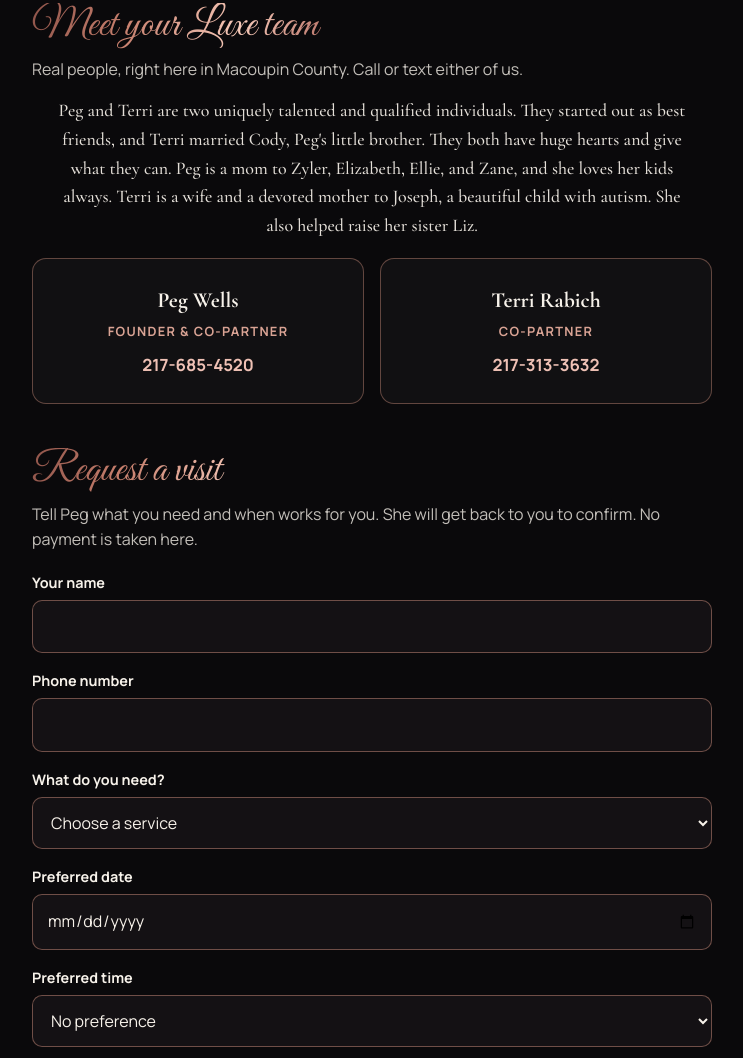
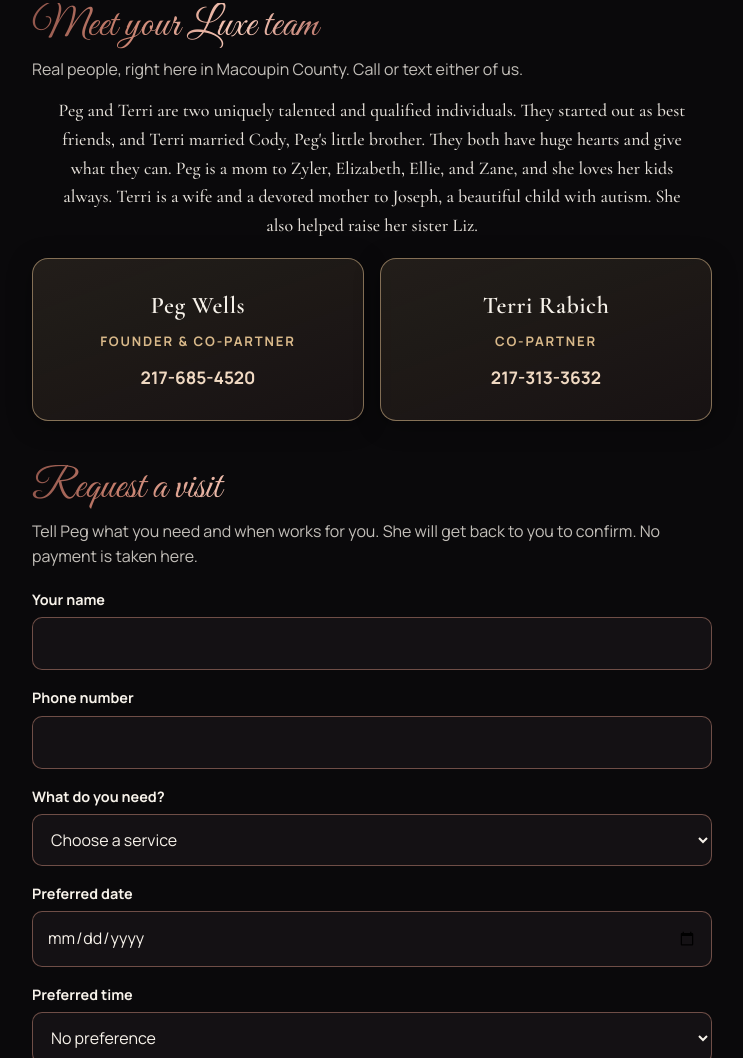
Before and after one commit to pnjwelz-dev/Luxecleanco, a plain HTML site: page clients/index.html in a window 1280 px wide. Shown: the part 8656-9714 px from the top of the page, without its empty margins (268-1011 px from the left). Drawn offline with nearby package versions, Linux system fonts and the light colour scheme.

Commit message:
Luxe client app: luxury cashmere rose-gold champagne look

```diff
--- a/clients/index.html
+++ b/clients/index.html
@@ -9,9 +9,9 @@
 <link rel="preconnect" href="https://fonts.gstatic.com" crossorigin>
 <link href="https://fonts.googleapis.com/css2?family=Great+Vibes&family=Cormorant+Garamond:ital,wght@0,500;0,600;0,700;1,500&family=Manrope:wght@400;500;600;700&display=swap" rel="stylesheet">
 <style>
-  :root{--ivory:#F7F2EA;--rose:#C98C7A;--blush:#E6CFCB;--rose-metal:linear-gradient(105deg,#8f544a 0%,#c77f6d 14%,#f6c9b9 31%,#a65a50 48%,#f2b9a7 64%,#7e403b 80%,#d79683 100%)}
+  :root{--ivory:#F7F2EA;--rose:#C98C7A;--blush:#E6CFCB;--champagne:#D9B98A;--champagne-soft:#E8D5B0;--rose-metal:linear-gradient(105deg,#8f544a 0%,#c77f6d 14%,#f6c9b9 31%,#a65a50 48%,#f2b9a7 64%,#7e403b 80%,#d79683 100%)}
   *{box-sizing:border-box}
-  body{margin:0;background:#0a090b;color:var(--ivory);font-family:Manrope,system-ui,sans-serif;font-size:16px;line-height:1.6}
+  body{margin:0;background:radial-gradient(1200px 600px at 50% -10%,rgba(217,185,138,.14),transparent 60%),radial-gradient(900px 500px at 50% 110%,rgba(201,140,122,.10),transparent 60%),#0a090b;color:var(--ivory);font-family:Manrope,system-ui,sans-serif;font-size:16px;line-height:1.6}
   a{color:inherit}
   .wrap{max-width:720px;margin:0 auto;padding:0 20px 64px}
   header{text-align:center;padding:34px 20px 10px}
@@ -35,10 +35,10 @@
   .team-grid{display:grid;grid-template-columns:1fr 1fr;gap:16px;margin-top:18px}
   .team-story{max-width:640px;margin:14px auto 0;font-family:"Cormorant Garamond",Georgia,serif;font-size:1.12rem;line-height:1.6;color:rgba(247,242,234,.92);text-align:center}
   @media(max-width:560px){.team-grid{grid-template-columns:1fr}}
-  .team-card{padding:24px 22px;border:1px solid rgba(201,140,122,.44);border-radius:14px;background:rgba(255,255,255,.03);text-align:center}
-  .team-card strong{display:block;font-family:"Cormorant Garamond",Georgia,serif;font-size:1.35rem;color:var(--ivory)}
-  .team-card span{display:block;color:#d9a394;font-size:.8rem;font-weight:700;letter-spacing:.1em;text-transform:uppercase;margin:4px 0 10px}
-  .team-card a{color:#efc1b5;font-weight:700;text-decoration:none;font-size:1.05rem}
+  .team-card{padding:28px 22px;border:1px solid rgba(217,185,138,.55);border-radius:16px;background:linear-gradient(160deg,rgba(217,185,138,.12),rgba(201,140,122,.07));text-align:center;box-shadow:0 4px 24px rgba(0,0,0,.35)}
+  .team-card strong{display:block;font-family:"Cormorant Garamond",Georgia,serif;font-size:1.5rem;font-weight:600;color:var(--ivory);letter-spacing:.02em}
+  .team-card span{display:block;color:var(--champagne);font-size:.82rem;font-weight:700;letter-spacing:.14em;text-transform:uppercase;margin:6px 0 12px}
+  .team-card a{color:#f0d9c2;font-weight:700;text-decoration:none;font-size:1.08rem}
   form{margin-top:18px}
   label{display:block;font-weight:700;font-size:.9rem;margin:16px 0 6px}
   input,select,textarea{width:100%;padding:13px 14px;border:1px solid rgba(201,140,122,.5);border-radius:10px;background:#141114;color:var(--ivory);font:inherit;font-size:16px}
```
